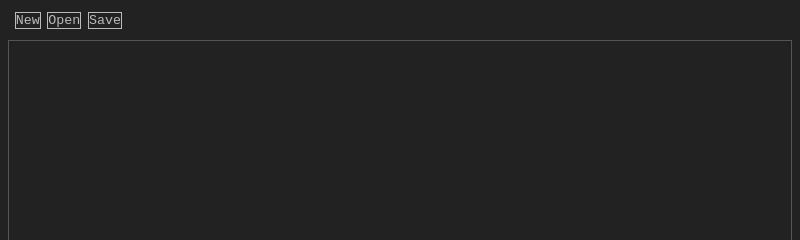
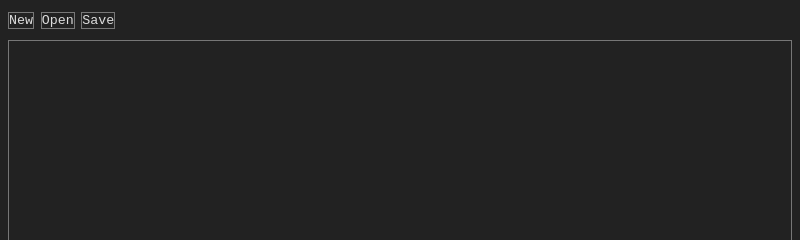
Before and after one commit to rzeczuchy/text-editor-electron, an Electron app: page src/index.html in a window 800 px wide. Shown: the top 240 px of the page. Drawn offline with Linux system fonts and the light colour scheme.

Commit message:
update spacing, increase contrast

```diff
--- a/src/index.css
+++ b/src/index.css
@@ -2,8 +2,8 @@
   --form-height: 1.5em;
   --normal-spacing: 0.5em;
   --color-dark: #222;
-  --color-medium: #555;
-  --color-light: #bbb;
+  --color-medium: #777;
+  --color-light: #ddd;
 }
 
 * {
@@ -27,7 +27,7 @@ button {
   background-color: var(--color-dark);
   color: var(--color-light);
   font-family: inherit;
-  border: 1px solid var(--color-light);
+  border: 1px solid var(--color-medium);
 }
 
 #controls {
@@ -38,8 +38,8 @@ button {
   align-items: center;
 }
 
-#controls button {
-  margin-left: var(--normal-spacing);
+#controls button:not(:last-child) {
+  margin-right: var(--normal-spacing);
 }
 
 #pathInput {
```
